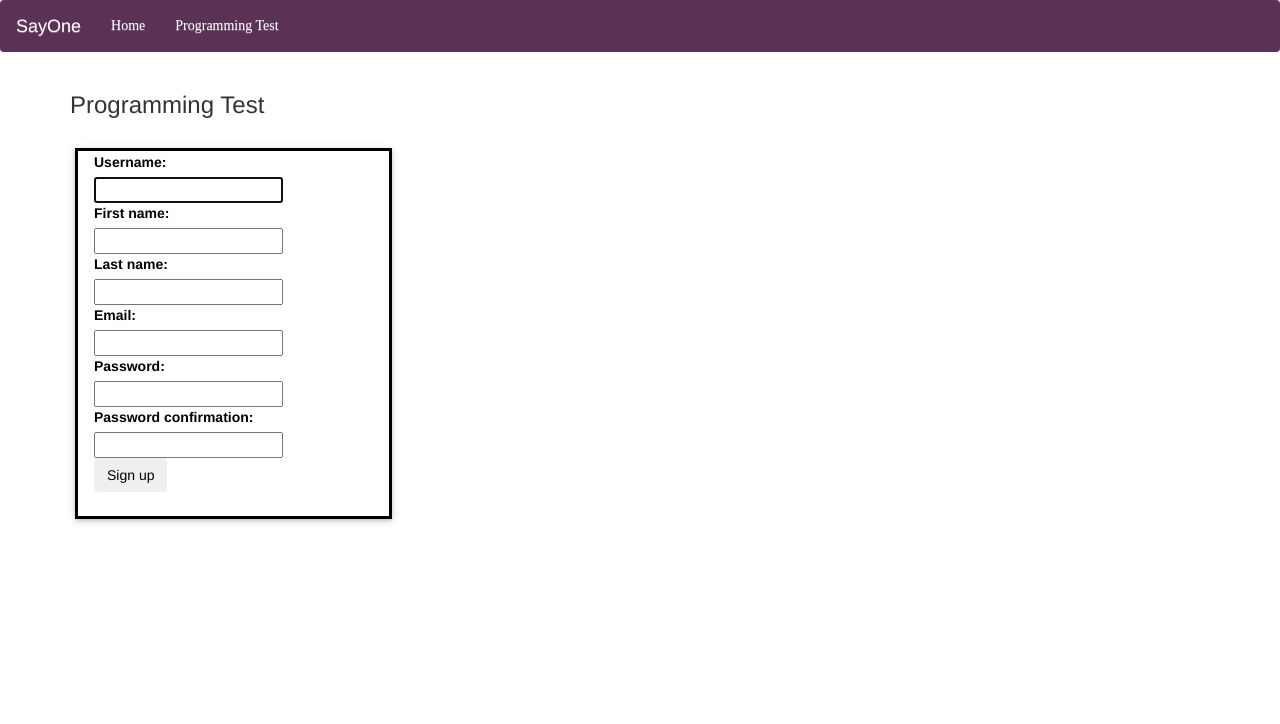
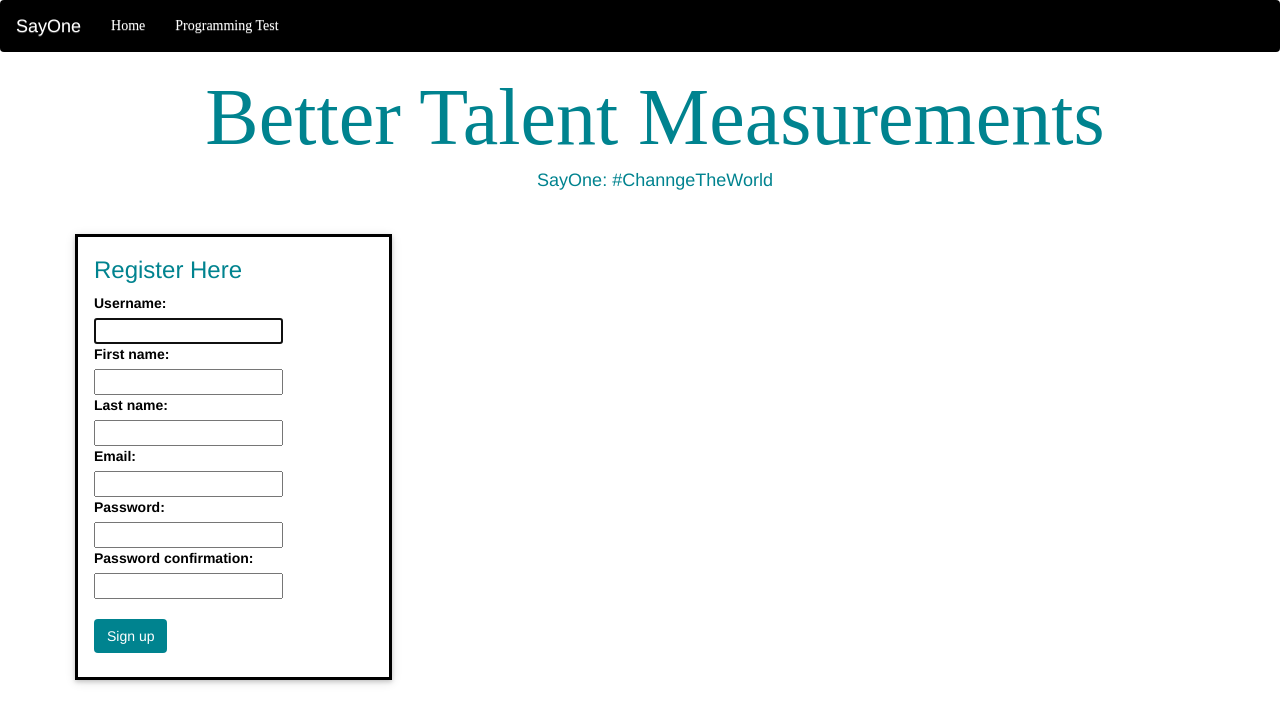
Before and after one commit to benshaaugestin/pgmtest, a Django app: page / in a window 1280 px wide. Shown: the top 724 px of the page. Run offline with Django 3.2, Linux system fonts and the light colour scheme; some libraries are stand-ins or nearby versions.

Commit message:
designing completed

```diff
--- a/candidate/templates/candidate/detail.html
+++ b/candidate/templates/candidate/detail.html
@@ -35,7 +35,7 @@
 {% endif %}
 </div>
 <div class="col-sm-3">
-    <a class="btn btn-info pull-right col-sm-12" style="height:74" href="{% url 'submit' %}">Finish Your Test</a>
+    <a class="btn pull-right col-sm-12" style="padding: 21px" href="{% url 'submit' %}">Finish Your Test</a>
 </div>
 
 </div>
@@ -53,7 +53,7 @@
             </select>
             <label for="codearea" class="sr-only">Codearea</label>
             <textarea class="form-control" name="codearea" id="codearea" placeholder="enter your code here" rows="10" cols="10"></textarea>
-            <input class="btn btn-info" type="submit" value="Run" id="id_submit" />
+            <input class="btn " type="submit" value="Run" id="id_submit" />
         </form>
         <textarea name="output" class="form-control" id="output" placeholder="output" rows="10" cols="100"></textarea>
     {% endfor %}
--- a/candidate/templates/candidate/index.html
+++ b/candidate/templates/candidate/index.html
@@ -2,17 +2,19 @@
 {% block content %}
 
     <div class="row">
-        <div class="col-md-9" style="padding-top: 60px;">
+        <div class="col-md-9" >
+
             {% block news %}
                 {% if ques_list %}
                     <ul >
+                        <li><h2 style="margin-left: 11px">Question List</h2></li>
                         {% for n in ques_list %}
                           <div class="news_headings">
                                 <li><h2>{{ n.ques_no }}. {{ n.question }}</h2></li>
 
                             </div>
                         {% endfor %}
-                         <li><a class="btn btn-info" href="{% url 'detail' %}">Start Coding</a></li>
+                         <li><a class="btn" id="btn" href="{% url 'detail' %}">Start Coding</a></li>
                     </ul>
                 {% else %}
                     <p>No questions are available.</p>
--- a/candidate/templates/candidate/signup.html
+++ b/candidate/templates/candidate/signup.html
@@ -17,10 +17,16 @@
 
     <foo id="signup">
      <div >
-    <div><h3>Programming Test</h3></div>
+      <div class="container text-center backgroundText">
+            <h1>Better Talent Measurements</h1>
+            <h4> SayOne: #ChanngeTheWorld </h4>
+            <br class="hiddenBelow"/>
+
+        </div>
 
     <div class="row">
         <div class="headings form cold-md-6" style="border:solid">
+        <h3>Register Here</h3>
             <form action="#" method="post">
                 {% csrf_token %}
                 {% for field in form %}
@@ -36,6 +42,7 @@
                     {% endfor %}
 
                 {% endfor %}
+                <br />
                 <button type="submit" class="btn button">Sign up</button>
             </form>
         </div>
--- a/pgmtest/static/candidate/style.css
+++ b/pgmtest/static/candidate/style.css
@@ -9,7 +9,7 @@ ul {
     color: black;
        /* background-color: #f1f1f1;*/
     padding: 0.01em 16px;
-    margin: 20px 833px 20px 20px;
+    margin: 13px 833px 20px 20px;
     box-shadow: 0 2px 4px 0 rgba(0,0,0,0.16),0 2px 10px 0 rgba(0,0,0,0.12) !important;
 
     }
@@ -36,10 +36,18 @@ li h4 a {
     color:rgba(2,119,189 ,1);
     }
 h1 {
-    color: #F1F8E9;
+    color: rgba(0,131,143 ,1);
     font-family: "Times New Roman", Georgia, Serif;
     font-size:80px;
+    margin-top: 1px;
     }
+h4,h3 {
+        color: rgba(0,131,143 ,1);
+
+}
+.navbar {
+    background-color: #000000;
+}
 p {
     font-family: "Times New Roman", Georgia, Serif;
 }
@@ -52,8 +60,11 @@ textarea, form textarea {
     color: #171616;
     background-color: #e3f5f1;
 }
-.navbar {
-    background-color: #5B3256;
+.btn {
+    background-color: rgba(0,131,143 ,1);
+}
+.btn {
+    color: #ffffff;
 }
 .navbar a{
     color: #ffffff;
@@ -61,3 +72,13 @@ textarea, form textarea {
 .navbar a:hover{
     background-color: #5B3256 ;
 }
+.text-center {
+    color: #5B3256;
+}
+#btn{
+    background-color: #000000;
+    margin-left: 11px;
+}
+.page li a, .page li span{
+    background-color: rgba(0,131,143 ,1);
+}
```
Also changed, not shown: db.sqlite3.
